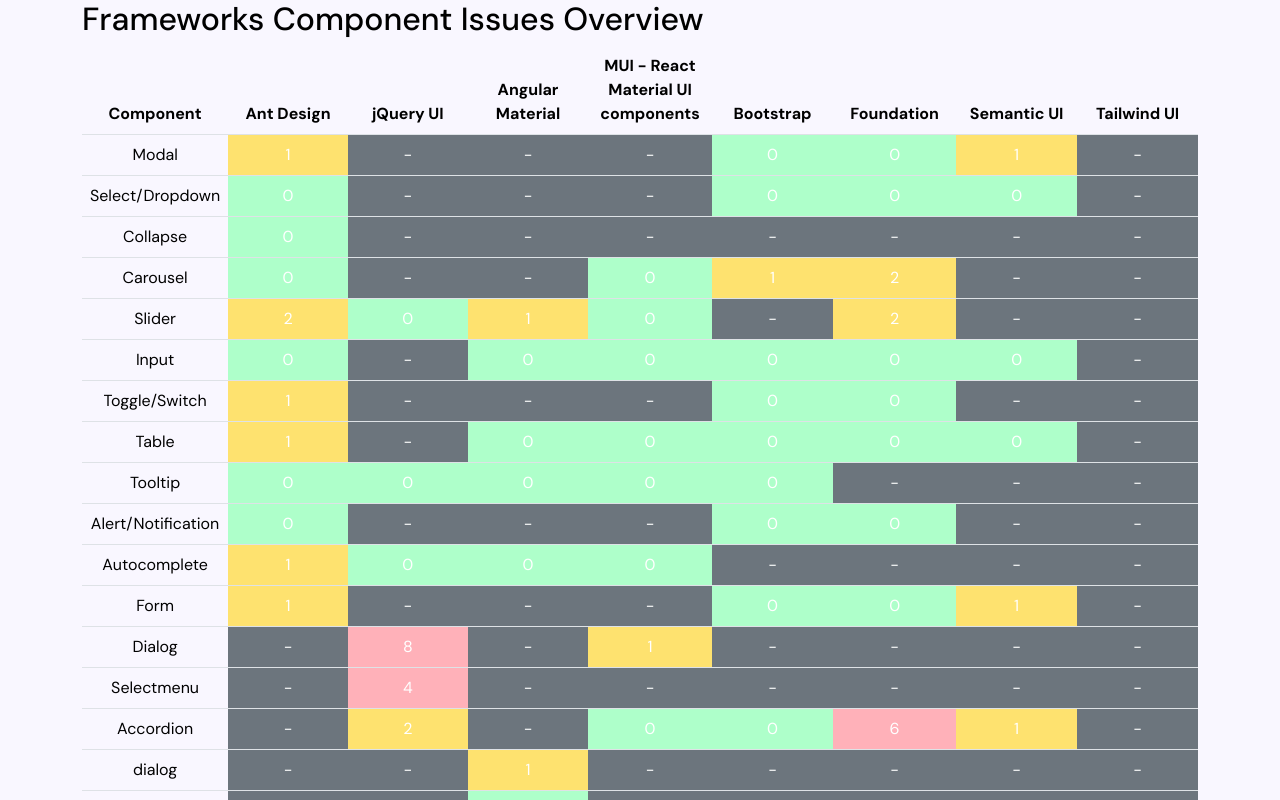
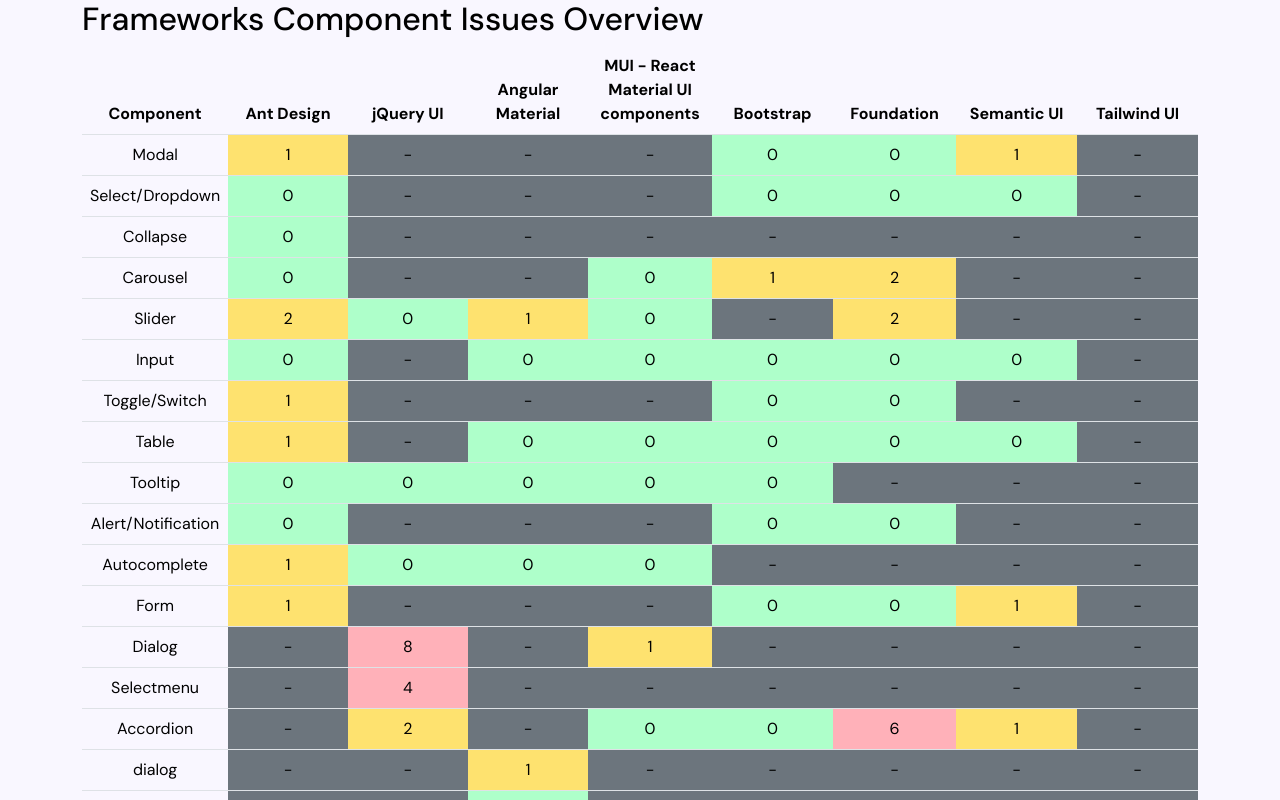
Before and after one commit to caneveryoneusetemp/caneveryoneuse_tool, a React (Create React App) app: page /framework-overview in a window 1280 px wide. Shown: the top 800 px of the page. Built offline with nearby package versions, Linux system fonts and the light colour scheme.

Commit message:
Changes framework overview font color to black

```diff
--- a/src/partials/framework-overview.jsx
+++ b/src/partials/framework-overview.jsx
@@ -59,7 +59,7 @@
             <tr key={index}>
               <td style={columnStyle}>{componentName}</td>
               {issuesCounts.map((count, fwIndex) => (
-                <td key={fwIndex} className={`${getBackgroundClass(count)} text-center text-white`} style={columnStyle}>{count}</td>
+                <td key={fwIndex} className={`${getBackgroundClass(count)} text-center text-bkack`} style={columnStyle}>{count}</td>
               ))}
             </tr>
           ))}
```
